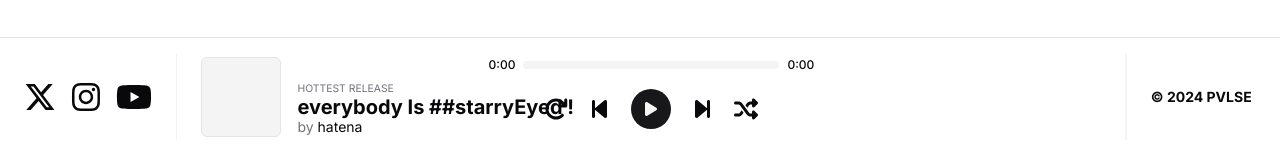
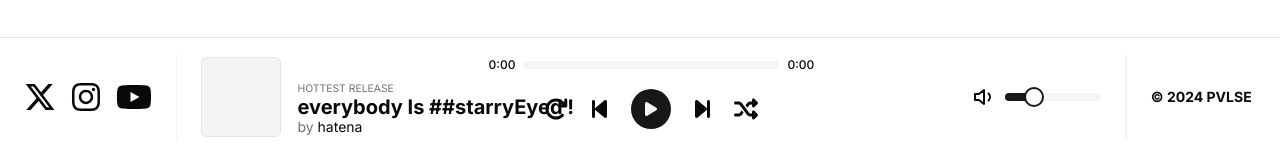
Before and after one commit to infuriating/pvlse-records, a Next.js app: page / in a window 1280 px wide. Shown: the part 644-797 px from the top of the page. Built offline with nearby package versions, Linux system fonts and the light colour scheme.

Commit message:
Add volume control to FooterTrack component

```diff
--- a/src/app/(pages)/(home)/components/player/FooterTrack.tsx
+++ b/src/app/(pages)/(home)/components/player/FooterTrack.tsx
@@ -4,6 +4,8 @@ import { Skeleton } from "@/components/ui/skeleton";
 import Player from "./Player";
 import { useEffect, useRef, useState } from "react";
 import { PlayerTracks } from "@/lib/player-tracks";
+import { Slider } from "@/components/ui/slider";
+import { VolumeIcon, Volume1Icon, Volume2Icon } from "lucide-react";
 
 export default function FooterTrack() {
   const [playing, setPlaying] = useState(false);
@@ -14,9 +16,11 @@ export default function FooterTrack() {
   const [audio, setAudio] = useState(new Audio(`./audio/${track.filePath}`));
   const [audioDuration, setAudioDuration] = useState(0);
   const [trackTime, setTrackTime] = useState(0);
+  const [volume, setVolume] = useState(0.025);
+  const [volumeIcon, setVolumeIcon] = useState(<Volume1Icon />);
 
   const audioRef = useRef(audio);
-  audioRef.current.volume = 0.02;
+  audioRef.current.volume = volume;
 
   useEffect(() => {
     audioRef.current.addEventListener("timeupdate", () => {
@@ -84,6 +88,20 @@ export default function FooterTrack() {
     setPlaying(true);
   };
 
+  const handleVolumeChange = (value: number[]) => {
+    setVolume(value[0]); // update the volume state
+  };
+
+  const handleVolumeIcon = (volume: number) => {
+    if (volume === 0) {
+      setVolumeIcon(<VolumeIcon />);
+    } else if (volume < 0.05) {
+      setVolumeIcon(<Volume1Icon />);
+    } else {
+      setVolumeIcon(<Volume2Icon />);
+    }
+  };
+
   return (
     <div className="flex relative w-full">
       <Skeleton className="h-20 border aspect-square" />
@@ -111,6 +129,19 @@ export default function FooterTrack() {
           currentTime={trackTime}
         />
       </div>
+      <div className="flex gap-x-2 items-center absolute right-0 bottom-0 h-20">
+        {volumeIcon}
+        <Slider
+          className="w-24"
+          onValueChange={(i) => {
+            handleVolumeChange(i);
+            handleVolumeIcon(i[0]);
+          }}
+          defaultValue={[volume]}
+          max={0.1}
+          step={0.001}
+        />
+      </div>
     </div>
   );
 }
```
